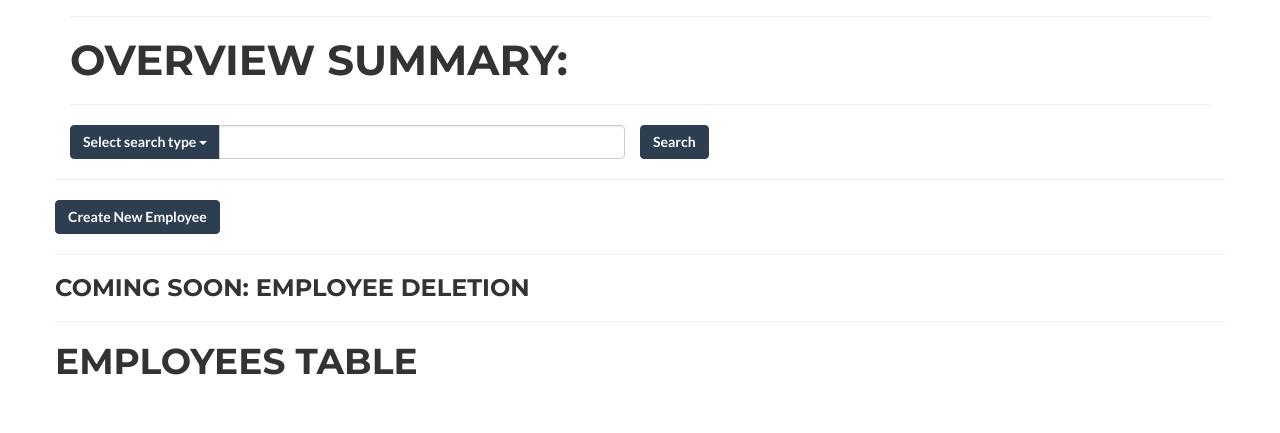
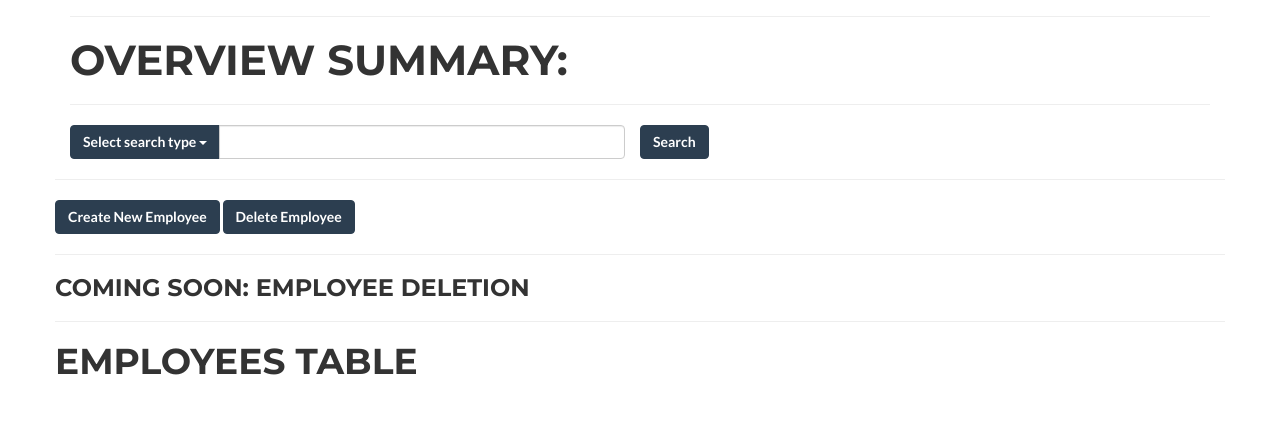
Before and after one commit to 0x8/DatabaseDesign, a Flask app: template templates/employees.html in a window 1280 px wide. Shown: the part 227-660 px from the top of the page. Run offline with Flask 2, Linux system fonts and the light colour scheme; the template is opened without the code that fills it, so the values that code supplies are empty; some libraries are stand-ins or nearby versions.

Commit message:
Added button to delete employees

```diff
--- a/templates/employees.html
+++ b/templates/employees.html
@@ -57,6 +57,9 @@ Silkroad Employee Management
 	<button class='btn btn-primary' onclick='window.location = "/createEmployee"'>
       Create New Employee
   	</button>
+  	<button class="btn btn-primary" onclick="window.location = '/deleteEmployee'">
+  		Delete Employee
+  	</button>
 
 		<hr></hr>
 
```
